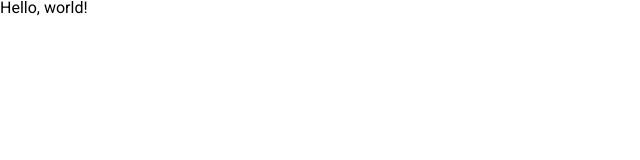
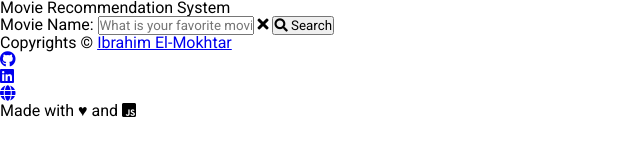
Before and after one commit to ibrahimelmokhtar/similar-movies-finder, a plain HTML site: page index.html in a window 1280 px wide. Shown: the whole page, without its empty margins (0-640 px from the left). Drawn offline with Linux system fonts and the light colour scheme.

Commit message:
Add required HTML structure

```diff
--- a/index.html
+++ b/index.html
@@ -20,10 +20,52 @@
     <link rel="shortcut icon" href="assets/icons/video-solid.svg">
 
     <!-- Title of the browser's tab -->
-    <title>Movie Night App</title>
+    <title>Movie Night</title>
 </head>
 <body>
-    <h1>Hello, world!</h1>
+    <!-- Page Main Title -->
+    <header>
+        <h1>Movie Recommendation System</h1>
+    </header>
+
+    <main>
+        <!-- Main Search Bar -->
+        <form action="javascript:;">
+            <label for="movie__title">Movie Name:</label>
+            <input type="text" id="movie__title" placeholder="What is your favorite movie?" required>
+            <i class="fas fa-times" id="close__icon"></i>
+            <button type="submit" id="search__btn">
+                <i class="fas fa-search" id="search__icon"></i>
+                Search
+            </button>
+        </form>
+
+        <!-- Display Area for Similar Movies -->
+        <ul id="similar__movies"></ul>
+    </main>
+
+    <footer>
+        <h2 id="credit__caption">
+            Copyrights &copy; <a href="https://ibrahimelmokhtar.herokuapp.com/" target="_blank" title="Portfolio Website">Ibrahim El-Mokhtar</a>
+        </h2>
+
+        <!-- Social Media Accounts -->
+        <ul id="social__media">
+            <li title="GitHub Account">
+                <a href="https://github.com/ibrahimelmokhtar" target="_blank"><i class="fab fa-github"></i></a>
+            </li>
+            <li title="LinkedIn Account">
+                <a href="https://www.linkedin.com/in/ibrahimelmokhtar/" target="_blank"><i class="fab fa-linkedin"></i></a>
+            </li>
+            <li title="Portfolio Website">
+                <a href="https://ibrahimelmokhtar.herokuapp.com/"><i class="fas fa-globe"></i></a>
+            </li>
+        </ul>
+
+        <h2 id="main__caption">
+            Made with <span>&hearts;</span> and <i class="fab fa-js-square"></i>
+        </h2>
+    </footer>
 
     <script src="js/app.js"></script>
 </body>
```
